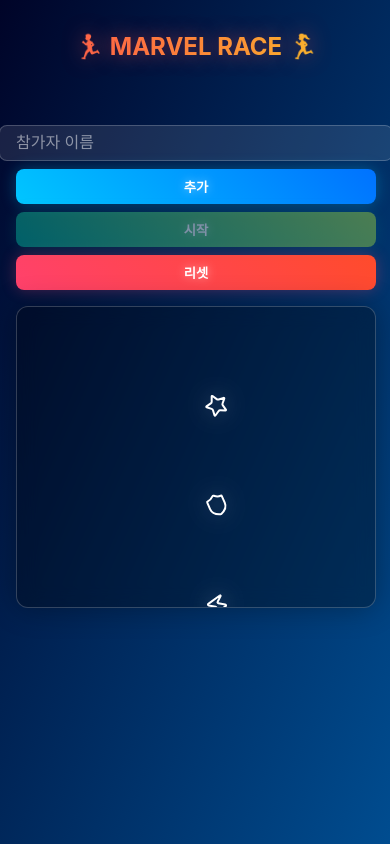
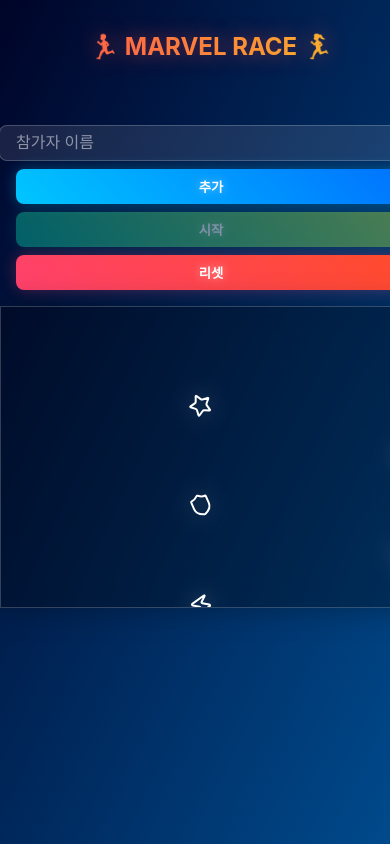
Before and after one commit to ckk914/RunRacingGameNext, a React (Create React App) app: page / in a window 390 px wide. Built offline with nearby package versions, Linux system fonts and the light colour scheme; the HTML template or start-up script is replaced by a standard one.

Commit message:
chore: 디자인 수정

```diff
--- a/src/styles/MarvelRaceFinal.module.css
+++ b/src/styles/MarvelRaceFinal.module.css
@@ -157,15 +157,19 @@
     height: 650px;
     background: rgba(0, 0, 0, 0.3);
     border-radius: 0.75rem;
-    overflow: hidden;
     border: 1px solid rgba(255, 255, 255, 0.2);
     backdrop-filter: blur(10px);
     box-shadow: 0 0 30px rgba(0, 0, 0, 0.3);
+    overflow-x: auto;
+    /* 가로 스크롤 활성화 */
+    -webkit-overflow-scrolling: touch;
+    /* iOS에서 부드러운 스크롤 */
 }
 
 .raceTrackInner {
     position: relative;
     width: 1100px;
+    /* finishLine + 여유 공간 */
     height: 100%;
     min-width: 100%;
 }
@@ -285,15 +289,27 @@
 
 .raceTrack {
     height: 300px;
-        width: calc(100vw - 2rem);
-        overflow-x: auto;
+    margin: 0 -1rem;
+    /* 컨테이너 패딩 상쇄 */
+    width: calc(100% + 2rem);
+    border-radius: 0;
+    /* 모바일에서는 전체 너비 사용 */
 }
-
+   .raceTrackInner {
+       /* finishLine + 여유 공간 유지 */
+       width: 1100px;
+       padding: 0 1rem;
+       /* 좌우 여백 추가 */
+   }
         .character {
             font-size: 0.8rem;
             padding: 0.25rem 0.75rem;
         }
 
+                   .finishLine {
+                       right: 50px;
+                       /* 오른쪽 여백 확보 */
+                   }
     .participantsList {
         grid-template-columns: repeat(auto-fill, minmax(120px, 1fr));
         font-size: 0.9rem;
@@ -306,4 +322,6 @@
     .winnerText {
         font-size: 1.5rem;
     }
+
+
 }
```
Lines whose indentation alone changed are shown as unchanged.
